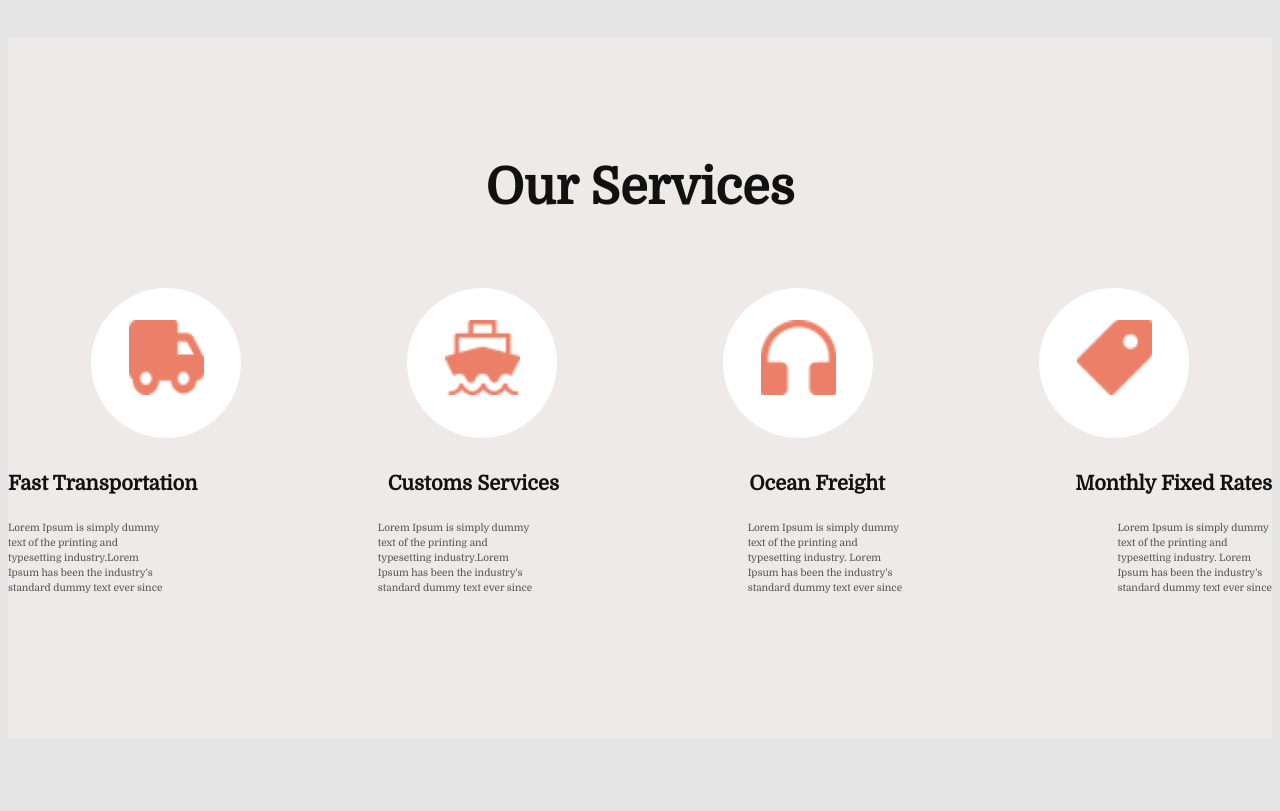
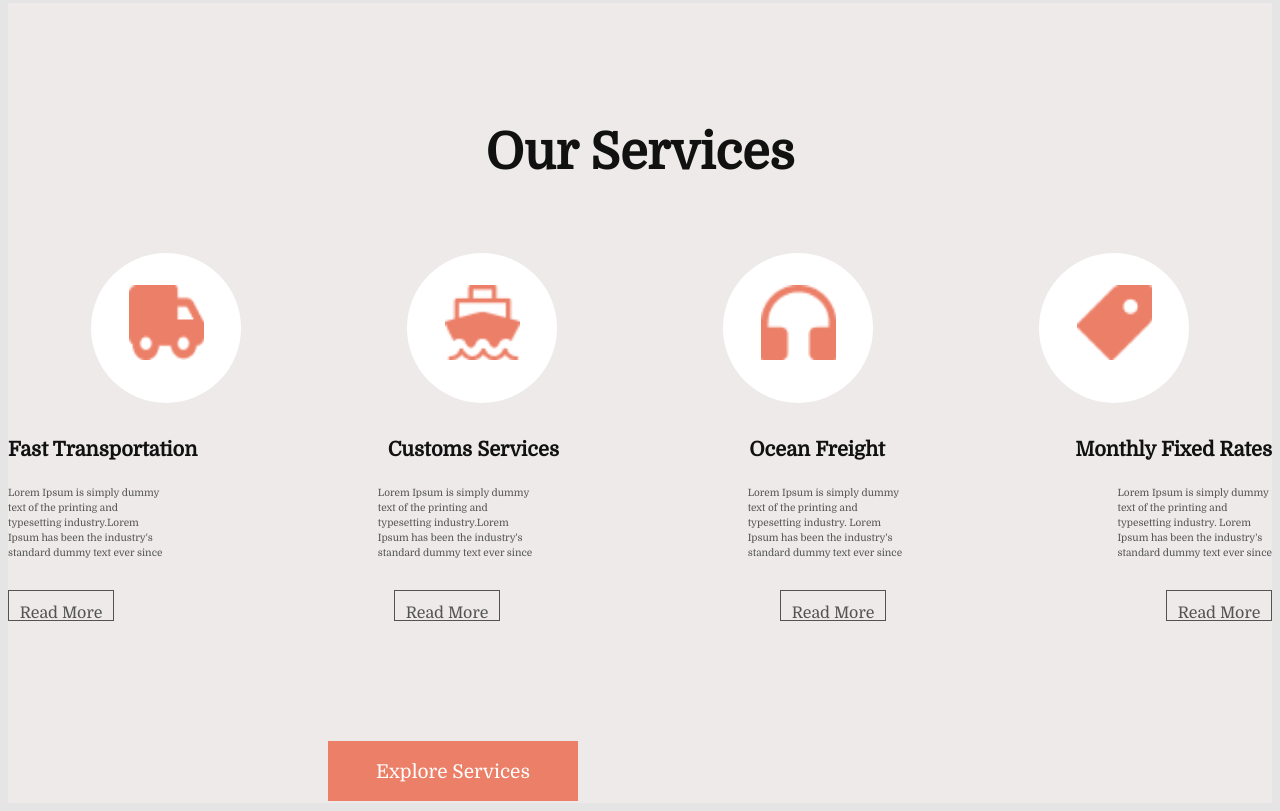
Before and after one commit to Temchic21/Deliver, a plain HTML site: page index.html in a window 1280 px wide. Shown: the part 1187-1998 px from the top of the page. Before the commit the page ends 1933 px from the top, so only its background shows below. Drawn offline with Linux system fonts and the light colour scheme.

Commit message:
commit-8

```diff
--- a/css/style.css
+++ b/css/style.css
@@ -127,7 +127,7 @@ color: #FFFFFF;
 
 .description{
     width: auto;
-    height: 700px;
+    height: auto;
     position: relative;
     background-color: #FFFFFF;
 
@@ -216,7 +216,7 @@ line-height: 47px;
 
 .services{
     width: auto;
-    height: 700px;
+    height: 800px;
     position: relative;
     background-color: #EDEAE9;
 }
@@ -283,3 +283,69 @@ font-size: 10px;
 line-height: 15px;
 color: #535353;
 }
+
+.more_1 h1, .more_2 h1, .more_3 h1, .more_4 h1{
+    font-family: 'Domine';
+font-style: normal;
+font-weight: 400;
+font-size: 16px;
+line-height: 18px;
+color: #535353;
+text-align: center;
+}
+.more{
+    display: flex;
+    flex-direction: row;
+    justify-content: space-between;
+    padding-top: 20px;
+    align-items: center;
+}
+
+.more_1{
+    width: 100px;
+    height: 25px;
+    border: 1px solid #535353;
+    padding: 2px;
+
+}
+
+.more_2{
+    width: 100px;
+    height: 25px;
+    border: 1px solid #535353;
+    padding: 2px;
+}
+
+.more_3{
+    width: 100px;
+    height: 25px;
+    border: 1px solid #535353;
+    padding: 2px;
+}
+
+.more_4{
+    width: 100px;
+    height: 25px;
+    border: 1px solid #535353;
+    padding: 2px;
+}
+
+.explore{
+    display: inline-block;
+    width: 250px;
+    height: 60px;
+    margin-top: 120px;
+    margin-left: 320px;
+    background-color: #EC7F67;
+}
+
+.explore_1{
+    margin-top: 20px;
+    font-family: 'Domine';
+font-style: normal;
+font-weight: 400;
+font-size: 19px;
+text-align: center;
+line-height: 22px;
+color: #FFFFFF;
+}
--- a/index.html
+++ b/index.html
@@ -99,7 +99,28 @@
                          Ipsum has been the industry's</br>
                          standard dummy text ever since</p>
                      </div>
+                     <div class="more">
+                         <div class="more_1">
+                             <h1>Read More</h1>
+                         </div>
+                         <div class="more_2">
+                            <h1>Read More</h1>
+                         </div>
+                         <div class="more_3">
+                            <h1>Read More</h1>
+                         </div>
+                         <div class="more_4">
+                            <h1>Read More</h1>
+                         </div>
+                     </div>
+                     <div class="explore">
+                         <div class="explore_1">Explore Services</div>
+                     </div>
+            </div>
+
         </div>
+
+
 
 
 
```
